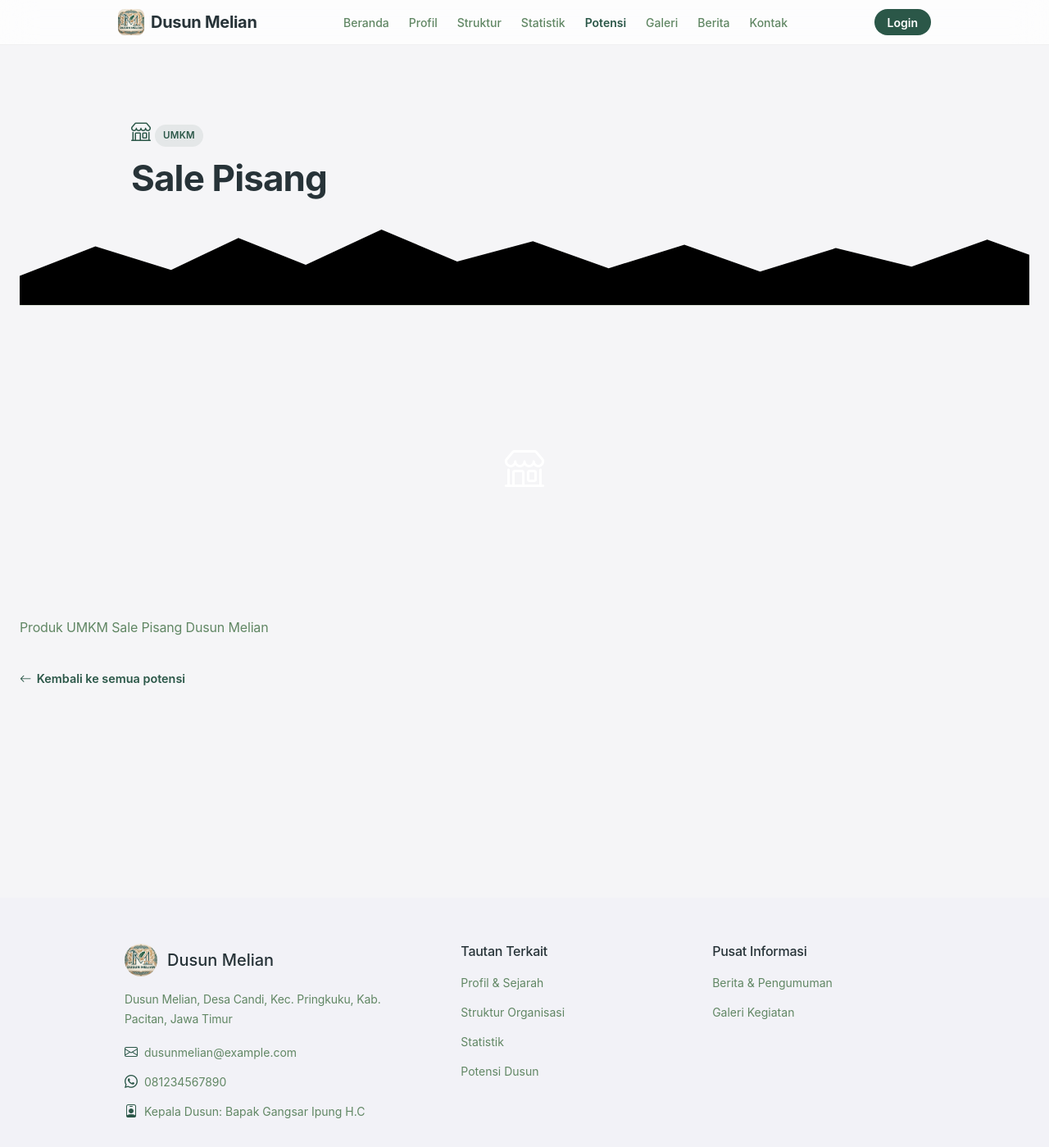
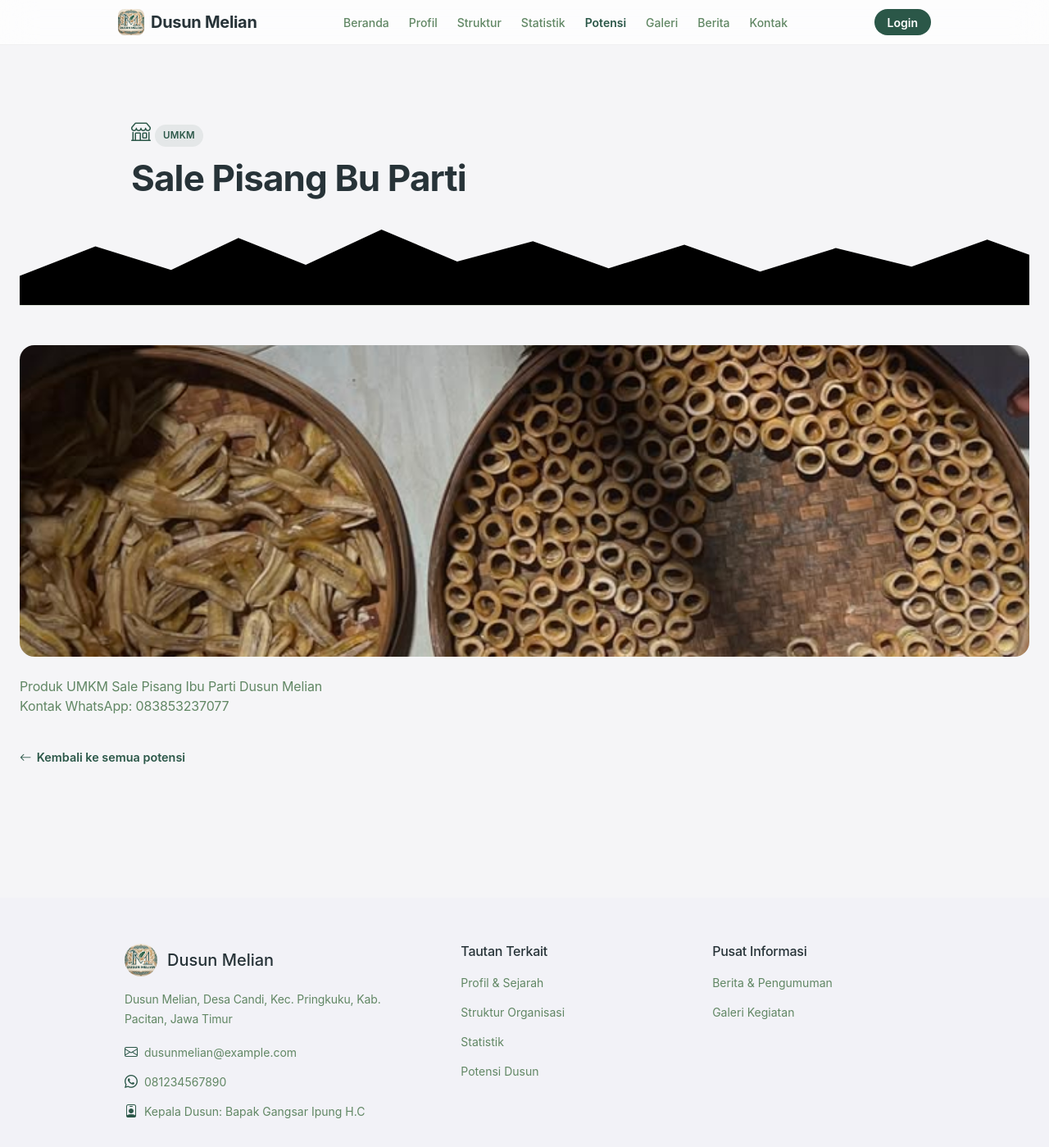
Before and after one commit to Noiro-0/Melian-Happy, a Jekyll site: the page built from _potensi/sale-pisang.md, in a window 1280 px wide and 1399 px high. Shown: the whole window at 82% size. Built offline with Jekyll 4.4.1, drawn with Linux system fonts in a browser that asks for light colours; nearby versions of some CDN libraries.

Commit message:
Update Potensi Dusun “sale-pisang”

```diff
--- a/_potensi/sale-pisang.md
+++ b/_potensi/sale-pisang.md
@@ -1,6 +1,9 @@
 ---
-title: Sale Pisang
+title: "Sale Pisang Bu Parti "
 kategori: UMKM
+image: /assets/img/uploads/1000103617.jpg
 bg_color: var(--pine-dark)
 ---
-Produk UMKM Sale Pisang Dusun Melian
+Produk UMKM Sale Pisang Ibu Parti Dusun Melian
+
+Kontak WhatsApp: 083853237077
```
Also changed, not shown: assets/img/uploads/1000103617.jpg (added).
